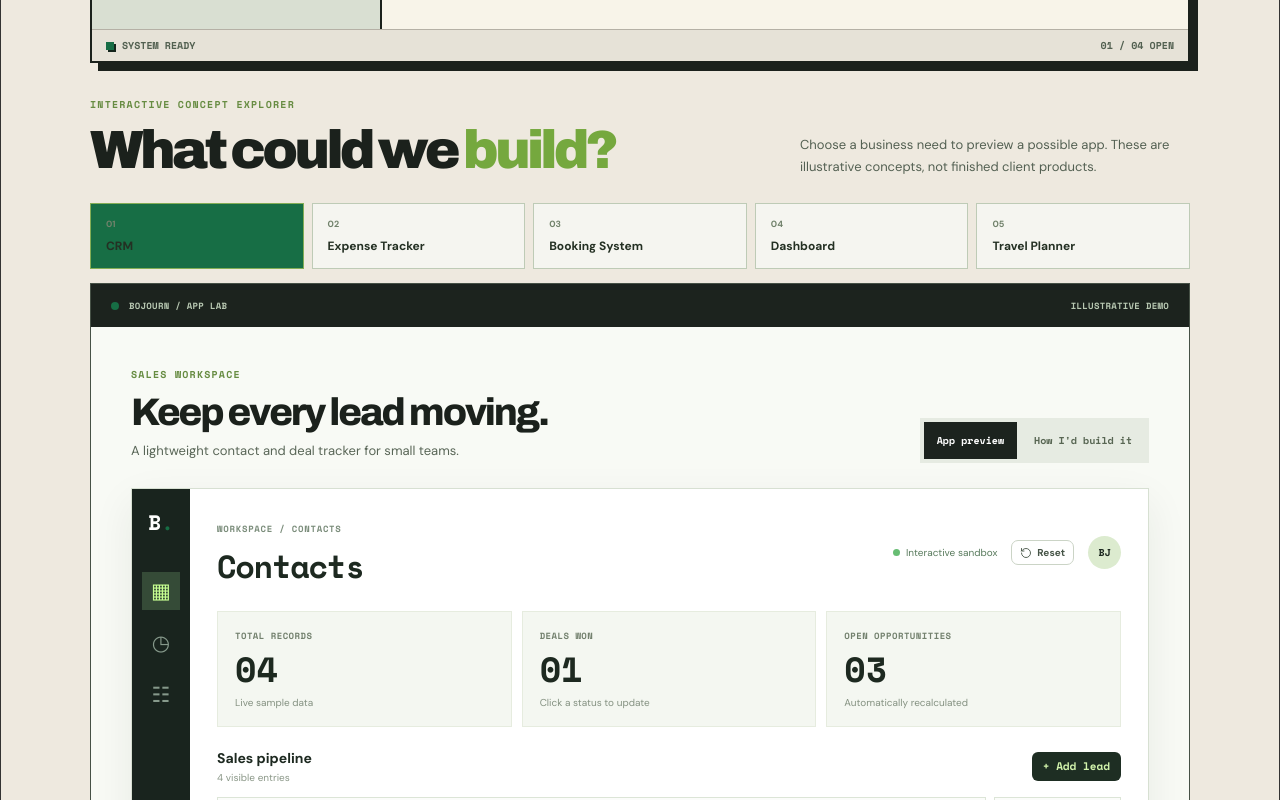
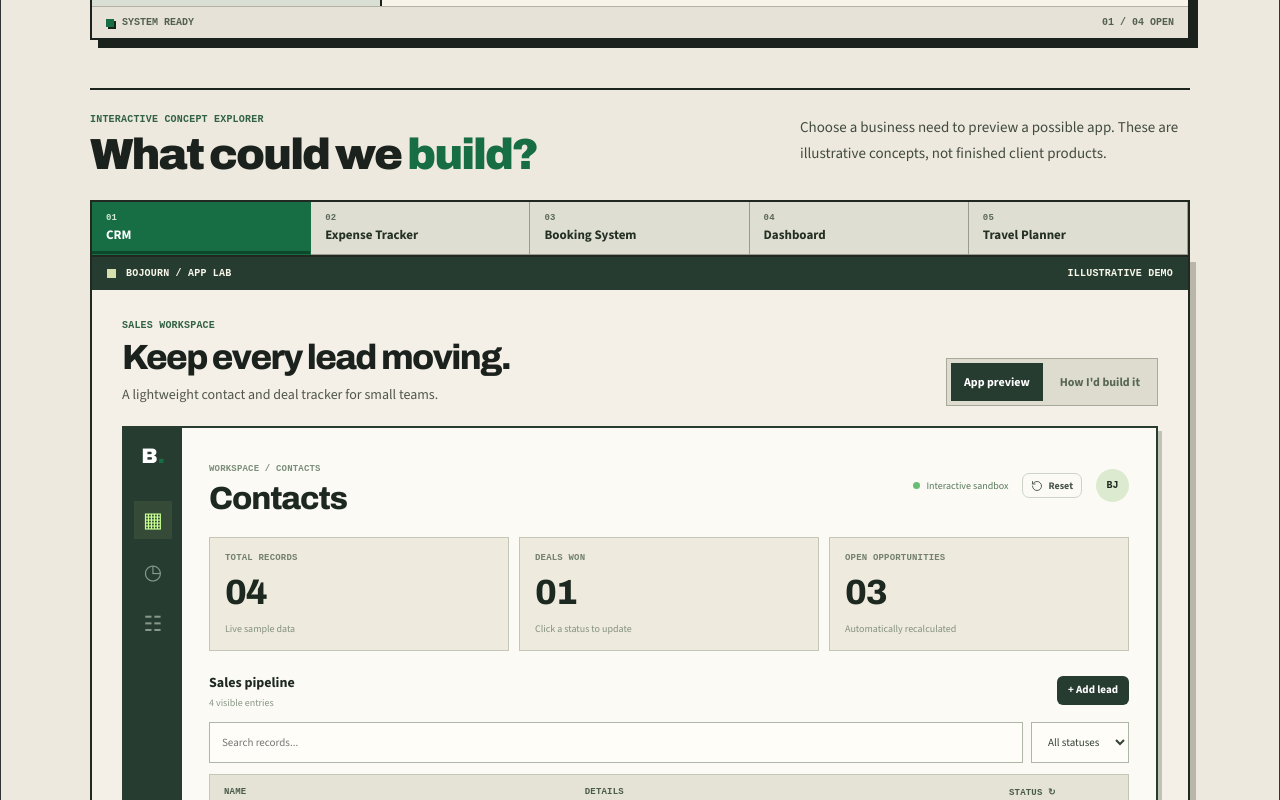
Before and after one commit to bojojojow/bojourn-portfolio, a Next.js app: page / in a window 1280 px wide. Shown: the part 3360-4160 px from the top of the page. Built offline with nearby package versions, Linux system fonts and the light colour scheme.

Commit message:
Update globals.css

```diff
--- a/app/globals.css
+++ b/app/globals.css
@@ -1,6 +1,5 @@
 @import url('https://fonts.googleapis.com/css2?family=Archivo:wght@400;500;600;700;800;900&family=Pixelify+Sans:wght@500;600;700&family=Source+Sans+3:wght@400;500;600;700&display=swap');
-@import url('https://fonts.googleapis.com/css2?family=Space+Mono:wght@400;700&family=Press+Start+2P&family=DM+Sans:wght@400;500;600;700;800&display=swap');
-:root { --paper:#f3eee6; --ink:#161916; --lime:#176e45; --muted:#55564f; --line:#b8b3a9; --mono:'Space Mono',monospace; --display:'Space Mono',monospace; --body:'DM Sans',sans-serif; }
+:root { --paper:#f3eee6; --ink:#161916; --lime:#176e45; --muted:#55564f; --line:#b8b3a9; --mono:ui-monospace,'Courier New',monospace; --display:'Archivo',sans-serif; --body:'Source Sans 3',sans-serif; }
 * { box-sizing:border-box; } html {scroll-behavior:smooth;scroll-padding-top:75px} body {margin:0;background:#111;color:var(--ink);font-family:var(--body)} a {color:inherit;text-decoration:none} button {font:inherit;cursor:pointer} img {max-width:100%} button:focus-visible,a:focus-visible,input:focus-visible {outline:3px solid #168453;outline-offset:3px}
 .va-site {max-width:1380px;margin:20px auto;background:var(--paper);border:1px solid #333;border-radius:12px;overflow:hidden;box-shadow:0 12px 36px #0005} .va-shell {width:min(1100px,calc(100% - 92px));margin:auto}
 .va-header {background:var(--paper)} .va-header-inner {min-height:88px;display:flex;align-items:center;justify-content:space-between;gap:30px}.va-logo {display:flex;align-items:center;gap:13px;font-size:16px;font-weight:800;white-space:nowrap}.pixel-avatar {display:grid;place-items:center;width:39px;height:39px;font-size:24px;image-rendering:pixelated}.va-nav {display:flex;align-items:center;gap:35px}.va-nav a {font-size:13px;font-weight:800;padding:12px 0;border-bottom:3px solid transparent}.va-nav a:first-child,.va-nav a:hover {border-color:#187447}.va-menu-toggle {display:none;border:0;background:transparent}
@@ -394,3 +393,61 @@
 @media(max-width:900px){.v4-desktop-content{grid-template-columns:225px minmax(0,1fr)}.v4-file{padding:13px 8px;gap:8px}.v4-task-document{padding:25px}}
 @media(max-width:680px){.v4-trial-intro{grid-template-columns:1fr;gap:15px}.v4-desktop-content{grid-template-columns:1fr}.v4-file-browser{border-right:0;border-bottom:2px solid #1b211c;padding:12px}.v4-file-browser-heading{padding-bottom:8px}.v4-file{min-height:57px}.v4-browser-footer{display:none}.v4-task-document{min-height:0}.v4-toolbar-path{display:none}.v4-document-title{align-items:flex-start}.v4-desktop{box-shadow:4px 4px 0 #1b211c}.v4-trial-intro h2{font-size:clamp(35px,8vw,54px)}}
 @media(prefers-reduced-motion:reduce){.v4-file,.v4-task-link,.va-skill,.va-timeline-item{transition:none!important}.v4-file:hover,.v4-task-link:hover{transform:none!important}}
+
+/* V5: One coherent type scale and a retro software shell.
+   Keeps the hero's pixel display treatment intact. */
+:root { --font-pixel:'Pixelify Sans',monospace; --font-heading:'Archivo',sans-serif; --font-reading:'Source Sans 3',sans-serif; --font-ui:ui-monospace,'Courier New',monospace; --lime:#176e45; --accent:#176e45; }
+.va-site { font-family:var(--font-reading); }
+.va-site :is(p,li,small,input,select,textarea) { font-family:var(--font-reading); }
+.va-site :is(button,a) { font-family:inherit; }
+.va-site :is(.va-about h2,.va-work h2,.va-experience h2,.va-contact h2,.va-trial-heading h2,.va-app-lab-heading h3,.va-app-window-heading h4,.va-project-detail h3,.va-trial-visual h3) { font-family:var(--font-heading); letter-spacing:-.045em; }
+.va-site :is(.va-hero h1,.va-logo) { font-family:var(--font-pixel); }
+.va-site :is(.va-trial-overline,.va-app-lab-eyebrow,.va-app-window-top,.va-app-choice span,.va-app-feature-strip strong,.va-app-lab-footnote,.va-real-crumb,.va-real-table-labels,.va-real-kpis span,.va-real-side-bottom) { font-family:var(--font-ui); letter-spacing:.02em; }
+.va-site :is(.va-about,.va-work,.va-experience,.va-contact,.va-trial) { scroll-margin-top:76px; }
+/* App Lab: deliberate, compact old-computer utility rather than SaaS cards. */
+.va-app-lab { margin-top:48px; border-top:2px solid #1d241e; padding-top:24px; }
+.va-app-lab-heading { align-items:start; margin-bottom:22px; }
+.va-app-lab-heading h3 { font-size:clamp(28px,3.4vw,45px); line-height:1.08; margin-top:6px; }
+.va-app-lab-heading h3 em { color:#176e45; }
+.va-app-lab-heading > p { font-size:15px; color:#424b40; }
+.va-app-lab-eyebrow { color:#326246; font-size:10px; }
+.va-app-lab-choices { display:flex; flex-wrap:wrap; gap:0; margin:0; border:2px solid #202820; border-bottom:0; background:#d7d7cc; }
+.va-app-choice { flex:1 1 140px; min-height:53px; border:0; border-right:1px solid #9a9c8f; border-bottom:1px solid #9a9c8f; padding:10px 14px; background:#deded3; font:700 13px var(--font-reading); gap:3px; transition:background .16s,transform .16s steps(3,end); }
+.va-app-choice span { color:#5c695c; font-size:9px; }
+.va-app-choice.is-active { background:#176e45; color:#fff; border-color:#176e45; box-shadow:inset 0 -3px 0 #0c482a; }
+.va-app-choice.is-active span { color:#d6e9d8; }
+.va-app-choice:hover { background:#c9d8c6; transform:none; }
+.va-app-choice.is-active:hover { background:#176e45; }
+.va-app-lab-window { border:2px solid #202820; background:#f4f0e7; box-shadow:6px 7px 0 #b9b7a9; overflow:hidden; }
+.va-app-window-top { background:#263c30; color:#f8f5e9; padding:11px 15px; font-size:10px; }
+.va-app-window-dot { width:9px;height:9px;border-radius:0;background:#d6dfad; }
+.va-app-window-body { background:#f4f0e7; padding:clamp(15px,2.8vw,30px); }
+.va-app-window-heading { margin-bottom:20px; }
+.va-app-window-heading h4 { font-size:clamp(23px,3vw,35px); margin:7px 0; }
+.va-app-window-heading p { font-size:14px; line-height:1.6; color:#50564b; }
+.va-app-view-switch { background:#dddccf; border:1px solid #a7a99b; border-radius:0; }
+.va-app-view-switch button { font:700 12px var(--font-reading); border-radius:0; }
+.va-app-view-switch button.is-active { background:#263c30; color:white; }
+.va-app-feature-strip { border-top:1px solid #bcbcaf; padding-top:16px; }
+.va-app-feature-strip > span { border:1px solid #b7b8a9; background:transparent; padding:7px 10px; font-size:12px; }
+.va-app-real-link { background:#263c30; color:white; font-family:var(--font-ui); }
+.va-app-process { gap:0; border:1px solid #b2b4a5; }
+.va-app-process > div { background:#eeeadd; border:0; border-right:1px solid #b2b4a5; min-height:145px; }
+.va-app-process > div:last-child { border-right:0; }
+.va-app-process p { font-size:14px; }
+/* Interactive apps: reduce generic rounded dashboard treatment without changing handlers. */
+.va-real-demo { border:2px solid #293c30; box-shadow:4px 5px 0 #c0c2b5; background:#fbfaf5; }
+.va-real-sidebar { background:#263c30; }
+.va-real-main { background:#fbfaf5; }
+.va-real-kpis>div { background:#eeeadd; border:1px solid #c5c5b8; gap:10px; padding:15px; }
+.va-real-kpis strong,.va-real-top h5 { font-family:var(--font-heading); letter-spacing:-.035em; }
+.va-real-table-labels { background:#e5e3d6; color:#495b49; }
+.va-real-table { border-color:#c3c6b9; }
+.va-real-table-row { border-color:#d4d6ca; }
+.va-real-add,.va-real-add-form button { background:#263c30; color:#fff; }
+.va-real-tools input,.va-real-tools select,.va-real-add-form input { border-color:#aeb6a7; background:#fffdf7; }
+.va-real-status,.va-real-status.is-done { border-radius:0; }
+.va-real-calendar,.va-real-chart,.va-real-trip { background:#f0eee5; border-color:#c3c6b9; }
+.va-real-bars>div span { background:#447452; }
+@media(max-width:760px){ .va-app-lab-choices { display:grid;grid-template-columns:repeat(2,minmax(0,1fr)); } .va-app-choice { min-width:0; } .va-app-process { grid-template-columns:1fr; } .va-app-process>div { border-right:0; border-bottom:1px solid #b2b4a5; } .va-app-process>div:last-child {border-bottom:0} .va-app-lab-window { box-shadow:3px 4px 0 #b9b7a9; } }
+@media(prefers-reduced-motion:reduce){ .va-app-choice { transition:none!important; } }
```
